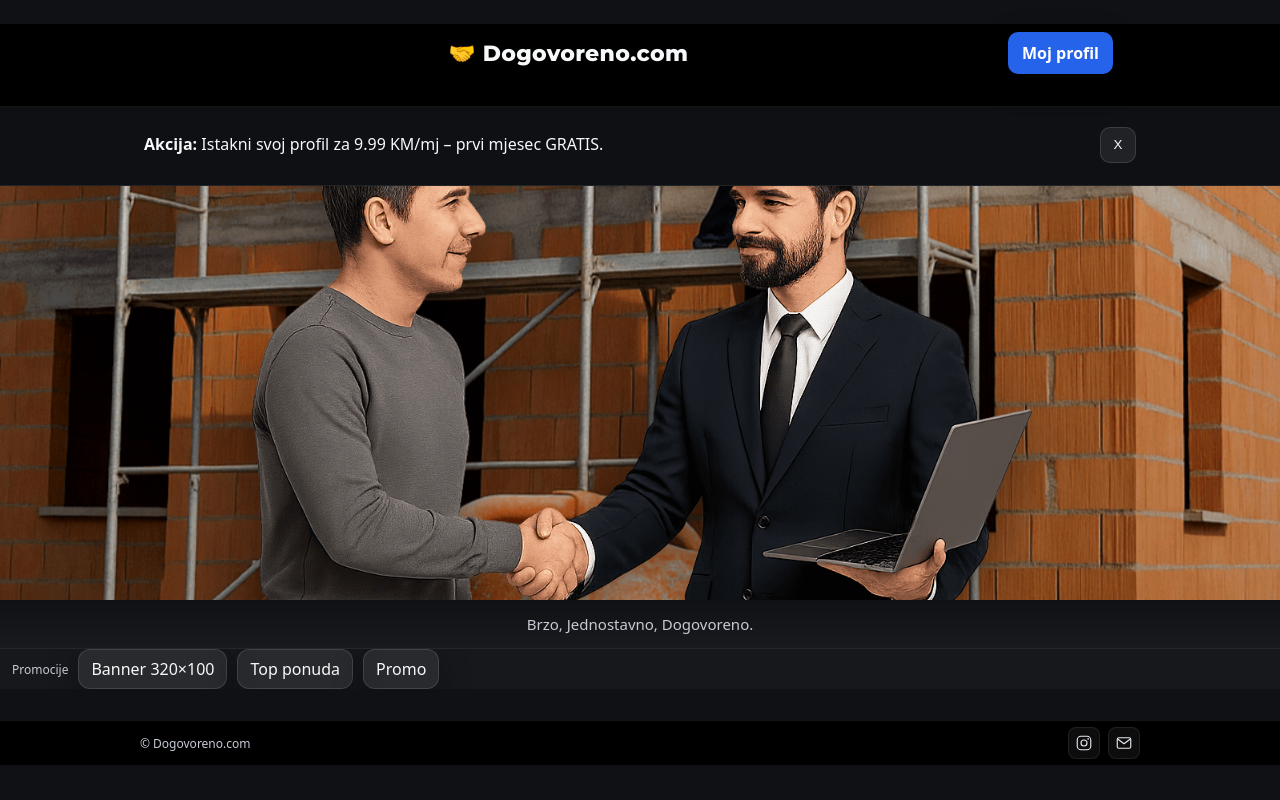
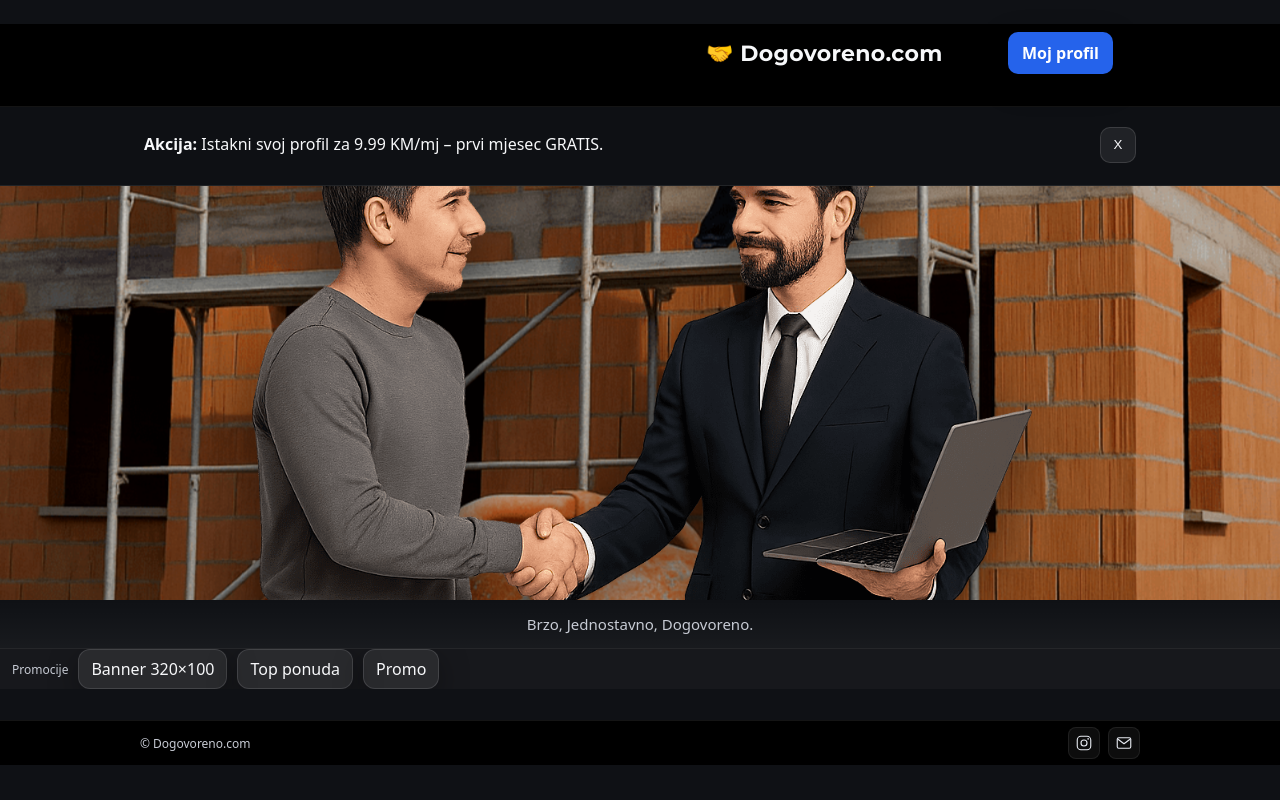
Before and after one commit to zvonebeslic/Dogovoreno, a PHP site: page / in a window 1280 px wide. Run offline with PHP 8.4, Linux system fonts and the light colour scheme.

Commit message:
Update base.css

```diff
--- a/base.css
+++ b/base.css
@@ -105,10 +105,10 @@ input,textarea,select{
 /* NASLOV – fiksno u centru ekrana */
 .site-title{
   position:absolute;
-  left:43%;
+  left:68%;
   transform:translateX(-50%);
   font-family:'Montserrat', sans-serif;
-  font-weight:750;
+  font-weight:700;
   font-size:clamp(22px, 3.8vw, 20px);
   letter-spacing:0.3px;
   color:var(--ink, #ffffff);
```
